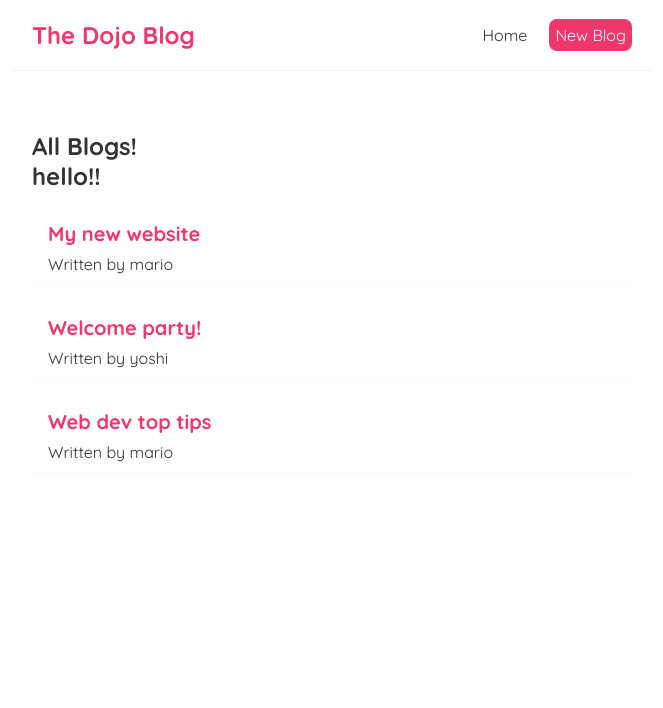
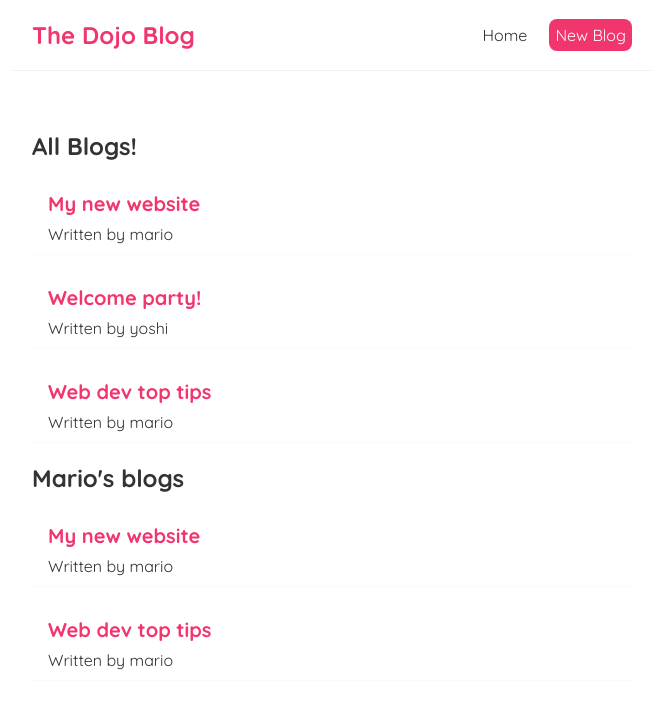
Before and after one commit to johnbdot/modern-react-tutorial, a React (Create React App) app: page / in a window 1280 px wide. Shown: the top 708 px of the page, without its empty margins (308-971 px from the left). Built offline with nearby package versions, Linux system fonts and the light colour scheme.

Commit message:
reusing components

```diff
--- a/src/Home.js
+++ b/src/Home.js
@@ -12,11 +12,14 @@
       id: 3,
     },
   ]);
-  const hello = "hello!!";
 
   return (
     <div className="home">
-      <BlogList blogs={blogs} title="All Blogs!" anotherTitle={hello} />
+      <BlogList blogs={blogs} title="All Blogs!" />
+      <BlogList
+        blogs={blogs.filter((blog) => blog.author === "mario")}
+        title="Mario's blogs"
+      />
     </div>
   );
 };
```
